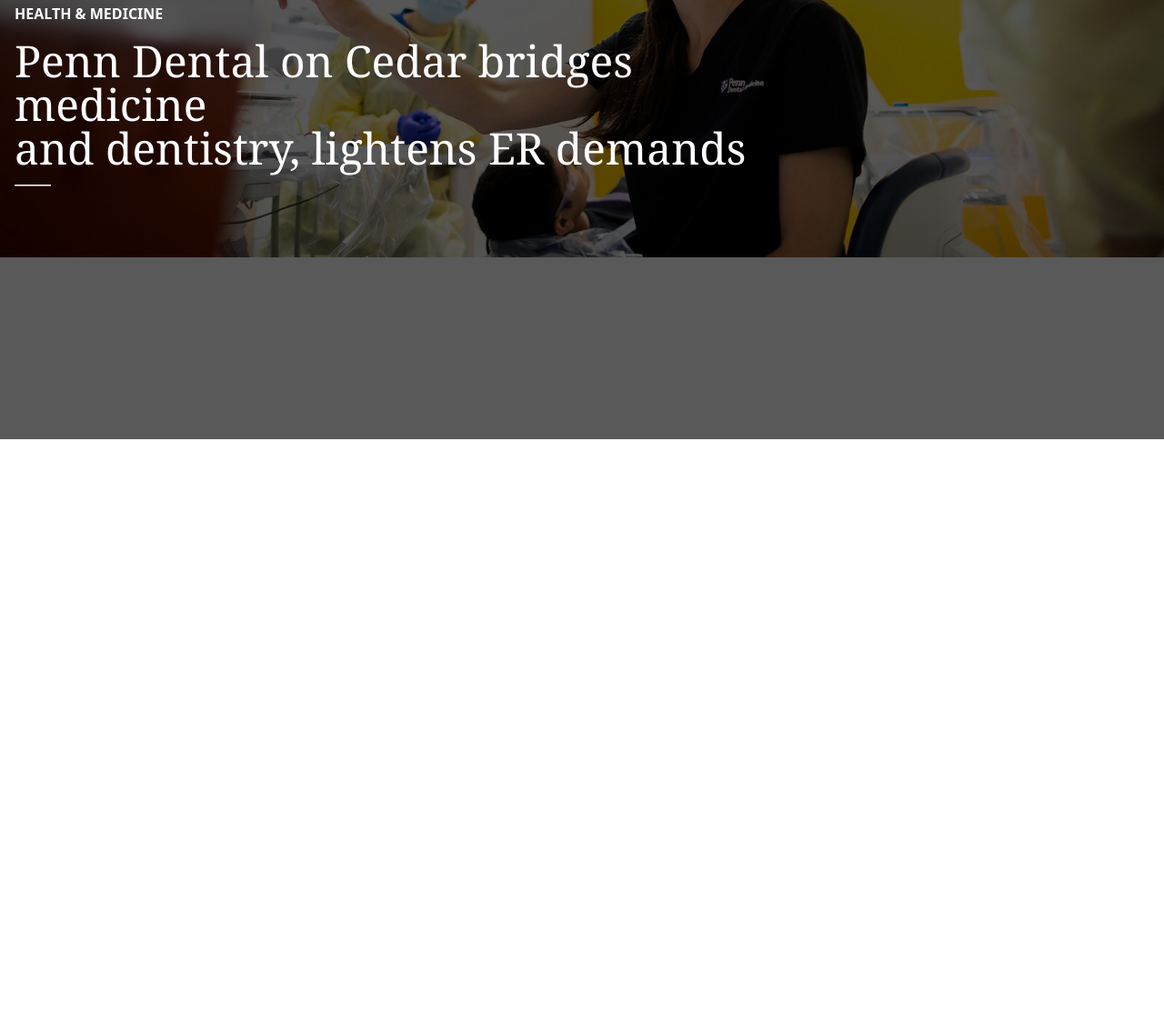
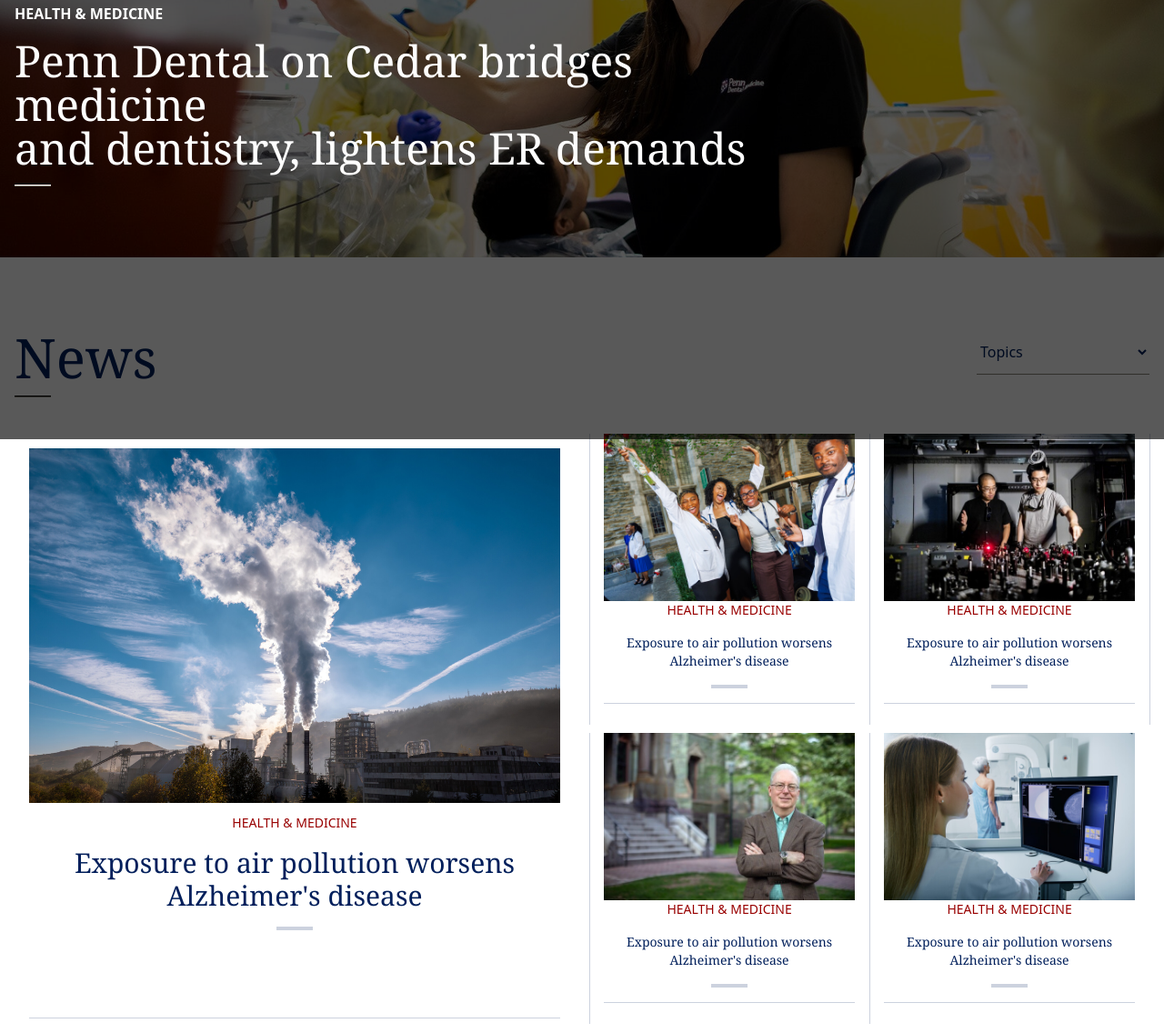
Before and after one commit to uwinezaflorence20/The-Gymn-Clonning-Gate, a website built with Vite: page index.html in a window 1280 px wide. Shown: the part 317-1453 px from the top of the page at 91% size. Before the commit the page ends 800 px from the top, so only its background shows below. Built offline with nearby package versions, Linux system fonts and the light colour scheme; files whose address does not match are found by name.

Commit message:
another  commit

```diff
--- a/index.html
+++ b/index.html
@@ -61,11 +61,115 @@
         Cedar is one of five community care programs the School of Dental Medicine operates. At Penn Dental on Cedar,
         part of the mission is to integrate dental and medical care.</p>
     </div>
-    <div></div>
+
   </div>
 
+  <!-- secondpart -->
+
   <div>
+    <div class="flex flex-row justify-between w-full pt-20 h-full px-4">
+      <div class="space-y-3">
+        <p class="text-[#011F5B] font-serif text-6xl">News</p>
+        <hr class="w-10 h-[2px] bg-[#8B887B]  ">
+      </div>
+      <div>
+        <select name="" id="" class=" border-0 border-b-1 py-3 border-[#8B887B] text-[#011F5B]">
+          <option value="">Topics</option>
+          <option value="">Featured</option>
+          <option value="">Arts & Humanities</option>
+          <option value="">Business & Law</option>
+          <option value="">Natural Sciences</option>
+          <option value="">Technology</option>
+          <option value="">Health & Medicine</option>
+          <option value="">Campus & Community</option>
+          <option value="">Global</option>
+          <option value="">News</option>
 
+        </select>
+      </div>
+    </div>
+
+    <div class="grid grid-cols-2 pt-10 gap-4 px-4">
+
+      <div class="space-y-3 flex flex-col p-4">
+        <img src="./public/1 (3).jpg" alt="w-[100px] h-[30%]">
+        <div class="flex flex-col  items-center space-y-4">
+          <h1 class="text-[#990000] text-sm">HEALTH & MEDICINE</h1>
+          <p class="text-[#011F5B] text-3xl font-serif text-center">Exposure to air pollution worsens Alzheimer's
+            disease</p>
+          <hr class="w-10 h-[4px] bg-[#CCD2DE] border-0">
+          <hr class="w-full h-px bg-[#CCD2DE] border-0 mt-20 ">
+        </div>
+      </div>
+
+      <div class="grid grid-cols-2 grid-rows-2">
+        <div class=" flex gap-4 mr-4">
+           <div>
+            <hr class="w-[0.1px] h-80 bg-[#CCD2DE] border-0">
+          </div>
+          <div>
+          <img src="./public/2 (2).jpeg" alt="">
+          <div class="flex flex-col  items-center space-y-4">
+            <h1 class="text-[#990000] text-sm ">HEALTH & MEDICINE</h1>
+            <p class="text-[#011F5B] text-sm font-serif text-center">Exposure to air pollution worsens Alzheimer's
+              disease</p>
+            <hr class="w-10 h-[4px] bg-[#CCD2DE] border-0">
+            <hr class="w-full h-[0.2px] bg-[#CCD2DE] border-0">
+          </div>
+          </div>
+        </div>
+        <div class=" flex gap-4">
+           <div>
+            <hr class="w-[0.1px] h-80 bg-[#CCD2DE] border-0">
+          </div>
+          <div>
+            <img src="./public/3 (2).jpeg" alt="">
+            <div class="flex flex-col  items-center space-y-4">
+              <h1 class="text-[#990000] text-sm ">HEALTH & MEDICINE</h1>
+              <p class="text-[#011F5B] text-sm font-serif text-center">Exposure to air pollution worsens Alzheimer's
+                disease</p>
+              <hr class="w-10 h-[4px] bg-[#CCD2DE] border-0">
+              <hr class="w-full h-[0.2px] bg-[#CCD2DE] border-0">
+            </div>
+          </div>
+          <div>
+            <hr class="w-[0.1px] h-80 bg-[#CCD2DE] border-0">
+          </div>
+        </div>
+         <div class=" flex gap-4 mr-4">
+           <div>
+            <hr class="w-[0.1px] h-80 bg-[#CCD2DE] border-0">
+          </div>
+          <div>
+          <img src="./public/4 (2).jpeg" alt="">
+          <div class="flex flex-col  items-center space-y-4">
+            <h1 class="text-[#990000] text-sm ">HEALTH & MEDICINE</h1>
+            <p class="text-[#011F5B] text-sm font-serif text-center">Exposure to air pollution worsens Alzheimer's
+              disease</p>
+            <hr class="w-10 h-[4px] bg-[#CCD2DE] border-0">
+            <hr class="w-full h-[0.2px] bg-[#CCD2DE] border-0">
+          </div>
+          </div>
+        </div>
+          <div class=" flex gap-4 mr-4">
+           <div>
+            <hr class="w-[0.1px] h-80 bg-[#CCD2DE] border-0">
+          </div>
+          <div>
+          <img src="./public/5.jpeg" alt="">
+          <div class="flex flex-col  items-center space-y-4">
+            <h1 class="text-[#990000] text-sm ">HEALTH & MEDICINE</h1>
+            <p class="text-[#011F5B] text-sm font-serif text-center">Exposure to air pollution worsens Alzheimer's
+              disease</p>
+            <hr class="w-10 h-[4px] bg-[#CCD2DE] border-0">
+            <hr class="w-full h-[0.2px] bg-[#CCD2DE] border-0">
+          </div>
+          </div>
+        </div>
+
+      </div>
+
+    </div>
   </div>
 
 
```
Also changed, not shown: public/1 (3).jpg (added), public/2 (2).jpeg (added), public/3 (2).jpeg (added), public/4 (2).jpeg (added), public/5.jpeg (added), public/padl-lab-technician_1.jpg (added). Lines whose indentation alone changed are shown as unchanged.
